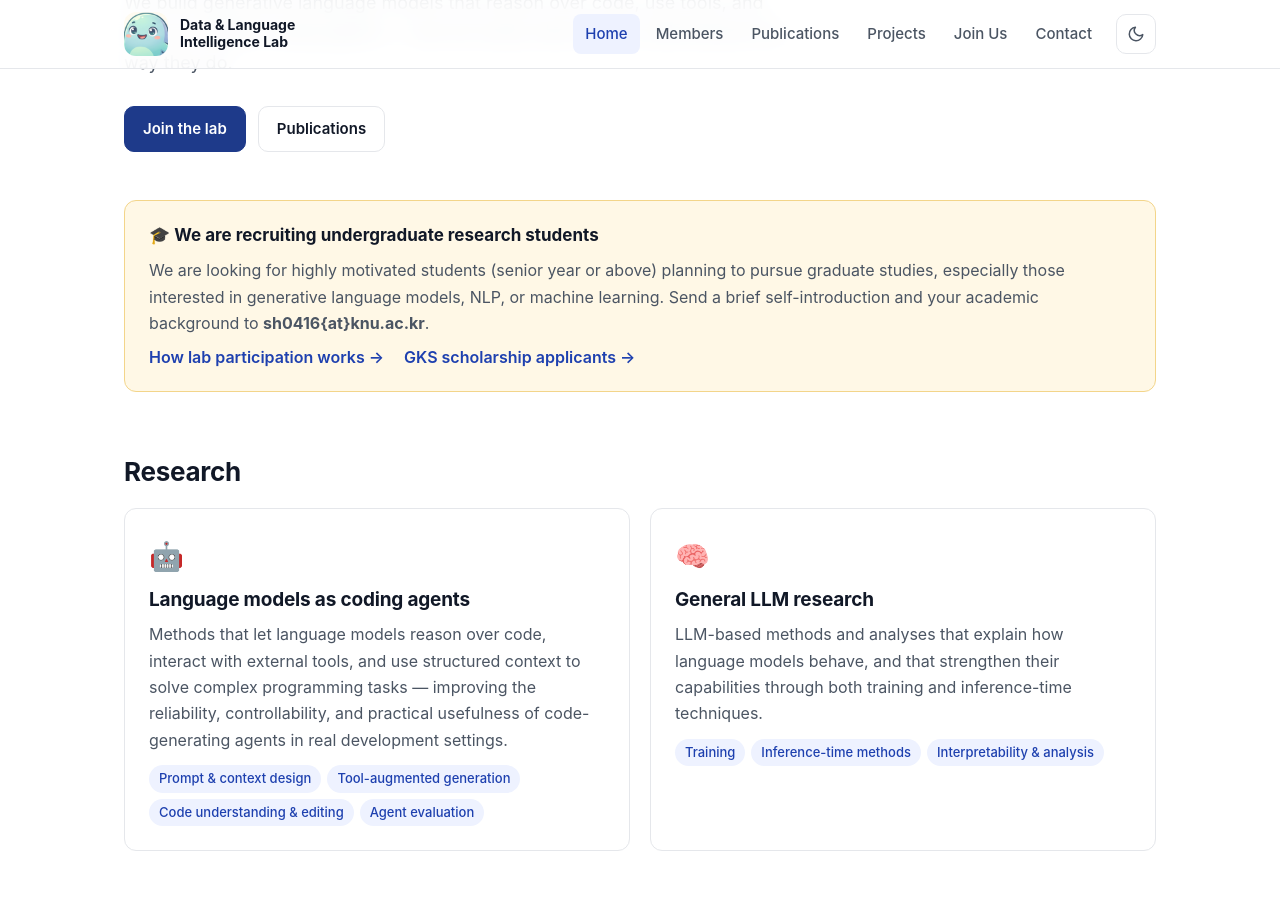
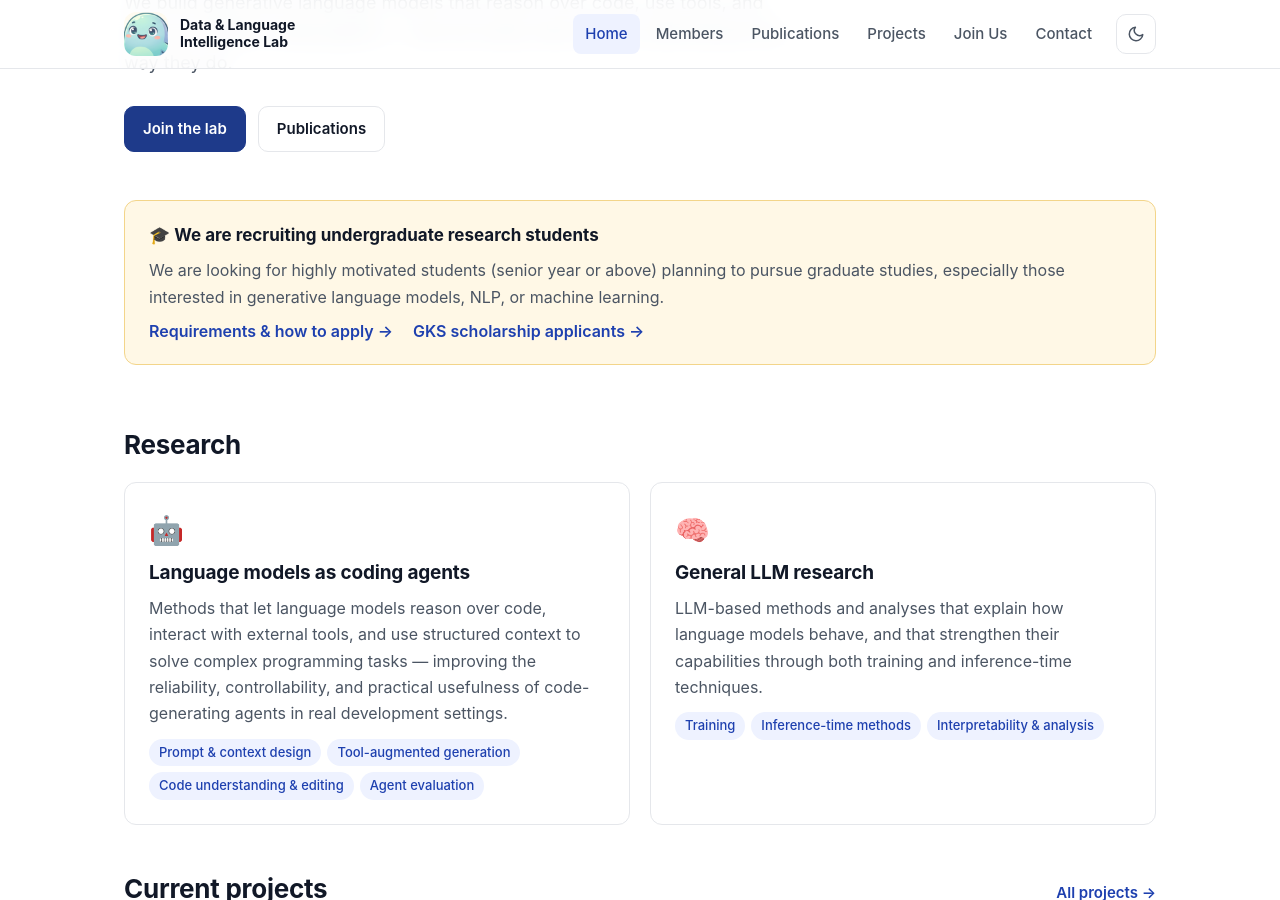
Before and after one commit to knu-dli/knu-dli.github.io, a Jekyll site: the page built from index.html, in a window 1280 px wide and 900 px high, scrolled down 346 px. Built offline with Jekyll 4.4.1, drawn with Linux system fonts in a browser that asks for light colours; some web fonts are replaced.

Commit message:
Home: point the recruiting notice to the Join page instead of listing the email
Co-Authored-By: Claude Opus 5.5 <noreply@anthropic.com>

```diff
--- a/index.html
+++ b/index.html
@@ -14,9 +14,9 @@ title: Home
 
 <aside class="notice" aria-label="Recruiting">
   <p class="notice-title">🎓 We are recruiting undergraduate research students</p>
-  <p>We are looking for highly motivated students (senior year or above) planning to pursue graduate studies, especially those interested in generative language models, NLP, or machine learning. Send a brief self-introduction and your academic background to <strong>{{ site.email }}</strong>.</p>
+  <p>We are looking for highly motivated students (senior year or above) planning to pursue graduate studies, especially those interested in generative language models, NLP, or machine learning.</p>
   <p class="notice-links">
-    <a href="{{ '/join/' | relative_url }}">How lab participation works →</a>
+    <a href="{{ '/join/' | relative_url }}">Requirements &amp; how to apply →</a>
     <a href="{{ '/gks/' | relative_url }}">GKS scholarship applicants →</a>
   </p>
 </aside>
```
